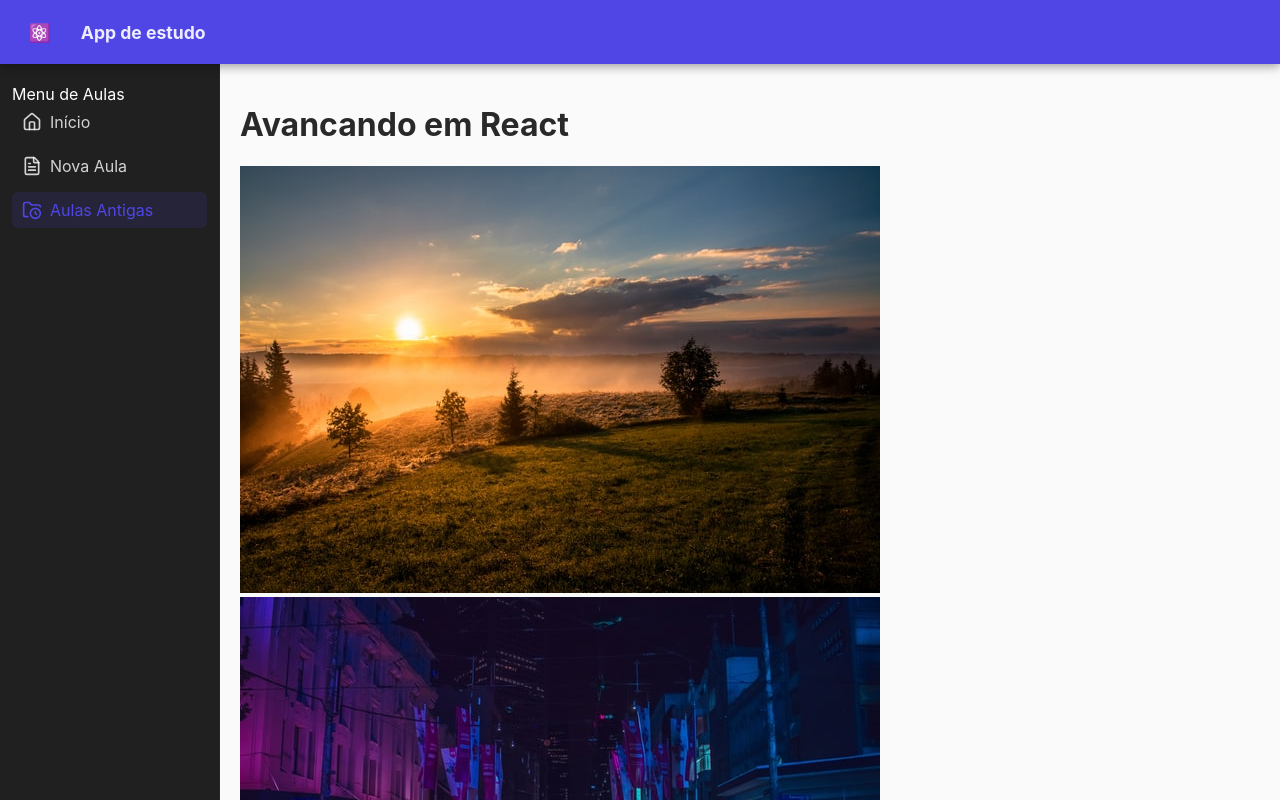
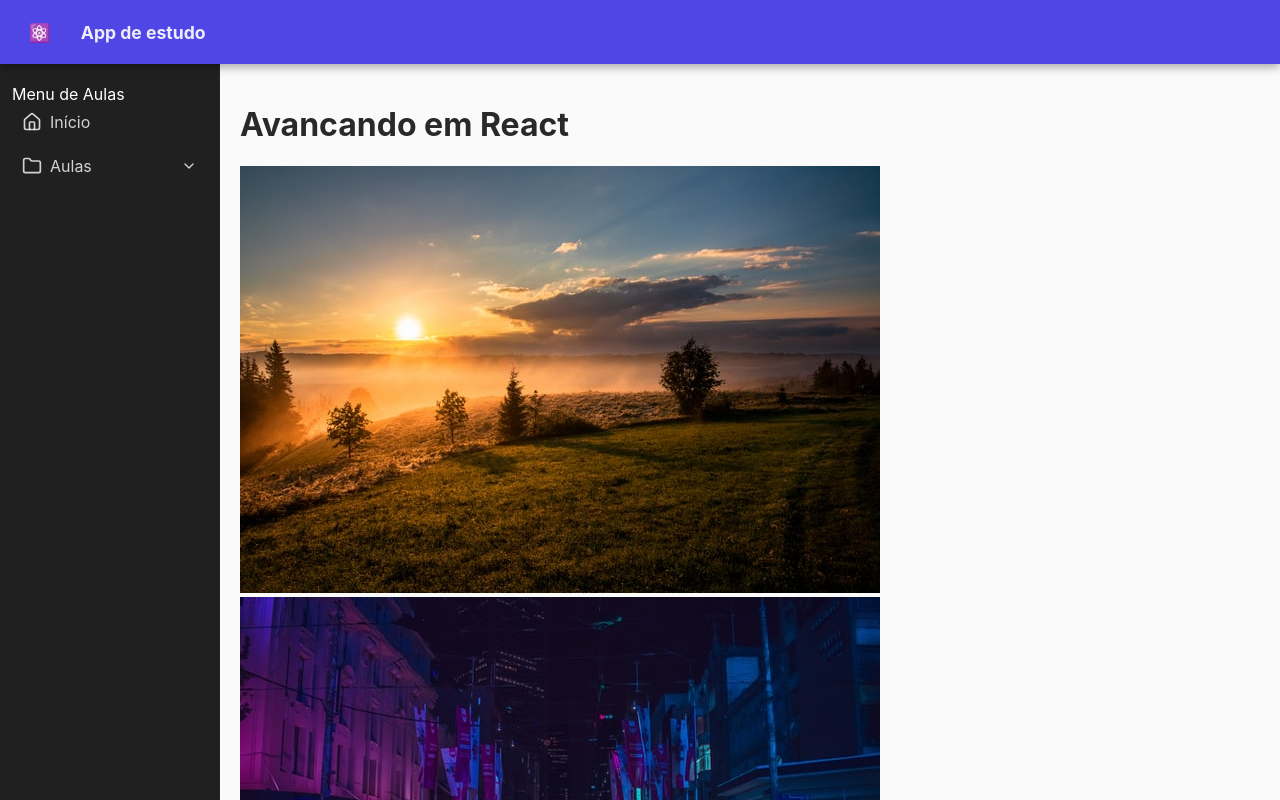
Before and after one commit to DgbDiego/vitejs-vite-zwdev77t, a React (Vite) app: page /AppOld in a window 1280 px wide. Shown: the top 800 px of the page. Built offline with nearby package versions, Linux system fonts and the light colour scheme.

Commit message:
feat: implementar sidebar com itens hierárquicos e estilização

```diff
--- a/src/App.jsx
+++ b/src/App.jsx
@@ -5,22 +5,21 @@ import { routes, getMenuPages, ComponentMap } from './indexPages';
 
 export default function App() {
   const menuPages = getMenuPages();
-
+  const visivel = true;
     return (
     <BrowserRouter>
       <Routes>
 
-        {/* Rota pai SEM path — Layout global. Renderiza AppLayout, que contém o Sidebar e o Outlet. */}
-        <Route path="/" element={<AppLayout menuPages={menuPages} />}>
+        {/* Rota pai: Layout global */}
+        <Route path="/" element={<AppLayout />}>
 
-          {/* Rotas de Conteúdo */}
+          {/* Rotas de Conteúdo geradas a partir do PAGES_JSON achatado */}
           {routes.map(page => {
-            // Buscamos a referência à função do componente (e.g., HomeComponent)
+            // Buscamos a referência à função do componente
             const Component = ComponentMap[page.element];
 
-            // É crucial garantir que o componente exista antes de tentar renderizá-lo
             if (!Component) {
-                // Caso não encontre, usaremos o fallback 404
+                // Se o componente não existir, o router ignora esta rota.
                 return null;
             }
 
@@ -29,17 +28,54 @@ export default function App() {
                   key={page.path}
                   // Rotas aninhadas: a rota index (path="/") usa path="", e outras rotas removem a barra inicial.
                   path={page.path === "/" ? "" : page.path.replace(/^\//, "")}
-                // Instanciamos o componente como um elemento JSX: <Component />
                   element={<Component />}
                 />
               );
+
           })}
 
-          {/* fallback: A rota "Página não encontrada" precisa estar aninhada para aparecer dentro do AppLayout */}
+          {/* Fallback para 404 */}
           <Route path="*" element={<ComponentMap.NotFound />} />
 
         </Route>
       </Routes>
     </BrowserRouter>
   );
+
+  // return (
+  //   <BrowserRouter>
+  //     <Routes>
+
+  //       {/* Rota pai SEM path — Layout global. Renderiza AppLayout, que contém o Sidebar e o Outlet. */}
+  //       <Route path="/" element={<AppLayout menuPages={menuPages} />}>
+
+  //         {/* Rotas de Conteúdo */}
+  //         {routes.map(page => {
+  //           // Buscamos a referência à função do componente (e.g., HomeComponent)
+  //           const Component = ComponentMap[page.element];
+
+  //           // É crucial garantir que o componente exista antes de tentar renderizá-lo
+  //           if (!Component) {
+  //               // Caso não encontre, usaremos o fallback 404
+  //               return null;
+  //           }
+
+  //           return (
+  //             <Route
+  //               key={page.path}
+  //               // Rotas aninhadas: a rota index (path="/") usa path="", e outras rotas removem a barra inicial.
+  //               path={page.path === "/" ? "" : page.path.replace(/^\//, "")}
+  //               // Instanciamos o componente como um elemento JSX: <Component />
+  //               element={<Component />}
+  //             />
+  //           );
+  //         })}
+
+  //         {/* fallback: A rota "Página não encontrada" precisa estar aninhada para aparecer dentro do AppLayout */}
+  //         <Route path="*" element={<ComponentMap.NotFound />} />
+
+  //       </Route>
+  //     </Routes>
+  //   </BrowserRouter>
+  // );
 }
--- a/src/index.css
+++ b/src/index.css
@@ -117,3 +117,26 @@ html, body, #root {
   .app-sidebar { display: none; }
   .app-content { padding: 12px; }
 }
+
+.sidebar-folder-title {
+  color: rgba(255,255,255,0.8);
+  display: flex;
+  align-items: center;
+  gap: 8px;
+}
+
+.sidebar-folder-link {
+  color: rgba(255,255,255,0.8);
+  display: flex;
+  align-items: center;
+  justify-content: space-between;
+  gap: 8px;
+  padding: 8px 10px;
+  border-radius: 6px;
+  cursor: pointer;
+  transition: background 0.15s;
+}
+.sidebar-folder-link:hover {
+  background: rgba(79,70,229,0.06);
+  color: rgba(255,255,255,1);
+}
--- a/src/indexPages.jsx
+++ b/src/indexPages.jsx
@@ -2,34 +2,54 @@ import pages from '~react-pages'
 import HomeComponent from './pages/Home.jsx';
 import NewLessonComponent from './pages/NewLesson.jsx';
 import AppOldComponent from './AppOld.jsx';
+import aula56 from './pages/secao4/aula56.jsx';
 
 export const ComponentMap = {
   Home: HomeComponent, // Mapeia 'Home' para o componente importado/simulado
-  NewLesson: NewLessonComponent, // Mapeia 'NewLesson' para o componente importado/simulado
   AppOld: AppOldComponent, // Mapeia 'AppOld' para o componente importado/simulado
+  aula56: aula56, // Mapeia 'aula56' para o componente importado/simulado
 };
-
-const PAGES = [
-  { path: '/', element: 'Home', meta: { title: 'Início',icon: 'Home', menu: true, order: 0 } },
-  { path: '/pages/NewLesson', element: 'NewLesson', meta:  { title: 'Nova Aula',icon: 'FileText', menu: true, order: 1 } },
-  { path: '/AppOld', element: 'AppOld', meta:  { title: 'Aulas Antigas',icon: 'Archive', menu: true, order: 1 } },
-];
-// --- FIM SIMULAÇÃO ---
-
+// 1. Definição das Páginas (PAGES_JSON)
 export const PAGES_JSON = [
-  {title: "Início", icon: "Home",     menu: true, order: 0, component: "Home", path: "/",},
-  {title: "Aulas",  icon: "Archive",  menu: true, order: 1,children: [
-      {title: "Nova Aula",    icon: "File",       menu: true, component: "NewLesson", path: "/pages/NewLesson",},
-      {title: "Aulas Antigas",icon: "FolderClock",menu: true, component: "AppOld",    path: "/AppOld",},
-    ],
-  },
+    { title: "Início", icon: "Home", menu: true, order: 0, component: "Home", path: "/" },
+    { title: "Aulas", icon: "Folder", menu: true,order: 1,children: [
+          { title: "Seção 4", icon: "Folder", menu: true, children: [
+              { title: "Aula 56 - CSS global", icon: "FileText", menu: true, component: "aula56", path: "/pages/secao4/aula56" },
+          ]},
+          { title: "Aulas Antigas", icon: "FileClock", menu: true, component: "AppOld", path: "/AppOld" },
+        ],
+    },
 ];
 
+// 3. Função para obter o Menu Hierárquico (usado pelo Sidebar)
 export function getMenuPages() {
-  // Filtra as páginas do menu e ordena.
-  return PAGES;
-    // .filter(page => page.meta?.menu)
-    // .sort((a, b) => (a.meta.order ?? 999) - (b.meta.order ?? 999));
+    // Retorna a estrutura hierárquica diretamente
+    return PAGES_JSON.sort((a, b) => (a.order ?? 999) - (b.order ?? 999));
 }
 
-export const routes = PAGES;
+// 4. Função para achatar a estrutura para o Router (usado pelo App.jsx)
+function flattenRoutes(pages, routes = []) {
+    pages.forEach(page => {
+        if (page.component && page.path) {
+            routes.push({
+                path: page.path,
+                element: page.component, // Nome da chave no ComponentMap
+            });
+        }
+        if (page.children) {
+            flattenRoutes(page.children, routes);
+        }
+    });
+    return routes;
+}
+
+export const routes = flattenRoutes(PAGES_JSON);
+
+// export function getMenuPages() {
+//   // Filtra as páginas do menu e ordena.
+//   return PAGES
+//     .filter(page => page.meta?.menu)
+//     .sort((a, b) => (a.meta.order ?? 999) - (b.meta.order ?? 999));
+// }
+
+// export const routes = PAGES;
--- a/src/layout/AppLayout.jsx
+++ b/src/layout/AppLayout.jsx
@@ -1,6 +1,5 @@
 import React from 'react';
 import { Outlet } from 'react-router-dom';
-
 import Header from './Header';
 import Sidebar from './Sidebar';
 
--- a/src/layout/Sidebar.jsx
+++ b/src/layout/Sidebar.jsx
@@ -1,39 +1,86 @@
-import React from "react";
+import React, { useState } from "react";
 import { NavLink } from "react-router-dom";
 import * as LucideIcons from 'lucide-react';
 import { getMenuPages } from "../indexPages";
 
-export default function Sidebar() {
-  const menuPages = getMenuPages();
 
 const IconMap = {
     Home: LucideIcons.Home,
     FileText: LucideIcons.FileText,
-    Archive: LucideIcons.FolderClock,
     FolderClock: LucideIcons.FolderClock,
+    FileClock: LucideIcons.FileClock,
     Folder: LucideIcons.Folder,
     File: LucideIcons.File,
+    ChevronDown: LucideIcons.ChevronDown,
+    ChevronUp: LucideIcons.ChevronUp,
 };
+
+const SidebarItem = ({ page, depth = 0 }) => {
+    // Se o item tem filhos, ele é uma "pasta" e precisa de estado para abrir/fechar
+    const isFolder = page.children && page.children.length > 0;
+    const [isOpen, setIsOpen] = useState(false);
+
+    // Icone base para o item
+    const IconComponent = IconMap[page.icon] || IconMap.File;
+    // Icone de toggle para pastas
+    const ToggleIcon = isOpen ? IconMap.ChevronUp : IconMap.ChevronDown;
+
+    // Estilo de indentação
+    const paddingLeft = `${10 + depth * 15}px`;
+
+    // Renderiza um Item de Página clicável (sem children)
+    if (!isFolder) {
+        return (
+            <li className="mb-2">
+                <NavLink
+                    to={page.path}
+                    style={{ paddingLeft }}
+                    className={({ isActive }) => (isActive ? "active" : "")}
+                >
+                    <IconComponent size={20} />
+                    {page.title}
+                </NavLink>
+            </li>
+        );
+    }
+
+    // Renderiza uma Pasta (com children)
+    return (
+        <li className="mb-2">
+            <div onClick={() => setIsOpen(!isOpen)} className="sidebar-folder-link"style={{ paddingLeft }}
+            >
+                <div className="sidebar-folder-title">
+                    <IconComponent size={20} />
+                    {page.title}
+                </div>
+                {/* Ícone de seta para abrir/fechar */}
+                <ToggleIcon size={16} />
+            </div>
+
+            {/* Lista de filhos recursiva */}
+            {isOpen && (
+                <ul className="pl-0 mt-1">
+                    {page.children.map((child) => (
+                        <SidebarItem key={child.path || child.title} page={child} depth={depth + 1} />
+                    ))}
+                </ul>
+            )}
+        </li>
+    );
+};
+
+export default function Sidebar() {
+    const menuPages = getMenuPages();
 
     return (
         <aside className="app-sidebar">
-            <div> {/* Mantendo o estilo do título do menu */}
+            <div className="text-white font-bold text-lg mb-4">
                 Menu de Aulas
             </div>
             <ul>
-        {menuPages.map((page) => {
-
-          const IconComponent = IconMap[page.meta.icon] || LucideIcons.File;
-          return (<li key={page.path}>
-            <NavLink
-              to={page.path}
-              className={({ isActive }) => (isActive ? "active" : "")}
-            >
-              <IconComponent size={20} className="mr-2" />
-              {page.meta.title}
-            </NavLink>
-          </li>)
-        })}
+                {menuPages.map((page) => (
+                    <SidebarItem key={page.path || page.title} page={page} />
+                ))}
             </ul>
         </aside>
     );
```
Lines whose indentation alone changed are shown as unchanged.
